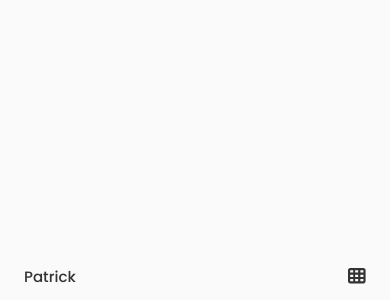
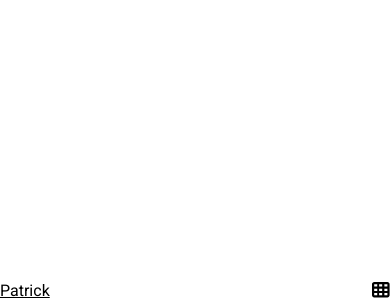
Before and after one commit to BaldezPatrick/Portfolio, a React (Create React App) app: page / in a window 390 px wide. Shown: the part 544-844 px from the top of the page. Built offline with nearby package versions, Linux system fonts and the light colour scheme.

Commit message:
First global styling for the project.

```diff
--- a/src/App.css
+++ b/src/App.css
@@ -1,56 +1,4 @@
-@import url('https://fonts.googleapis.com/css2?family=Open+Sans:ital,wght@0,300;0,400;0,500;0,600;0,700;0,800;1,300;1,400;1,500;1,600;1,700;1,800&family=Poppins:wght@400;500;600&family=Roboto+Mono:wght@100&display=swap');
-
-:root {
-  --header-height: 3rem;
-
-  --hue: 0;
-  --sat: 0%;
-  --title-color: hsl(var(--hue), var(--sat), 20%);
-  --title-color-dark: hsl(var(--hue), var(--sat), 0%);
-  --text-color: hsl(var(--hue), var(--sat), 46%);
-  --body-color: hsl(var(--hue), var(--sat), 98%);
-  --container-color: #fff;
-
-  --body-font: "Poppins", sans-serif;
-
-  --big-font-size: 3.5rem;
-  --h1-font-size: 2.25rem;
-  --h2-font-size: 1.5rem;
-  --h3-font-size: 1.25rem;
-  --normal-font-size: 1rem;
-  --small-font-size: 0.875rem;
-  --smaller-font-size: 0.813rem;
-  --tiny-font-size: 0.625rem;
-
-  --font-normal: 400;
-  --font-medium: 500;
-  --font-semi-bold: 600;
-
-  --mb-0-25: 0.25rem;
-  --mb-0-5: 0.5rem;
-  --mb-0-75: 0.75rem;
-  --mb-1: 1rem;
-  --mb-1-5: 1.5rem;
-  --mb-2: 2rem;
-  --mb-2-5: 2.5rem;
-  --mb-3: 3rem;
-
-  --z-tootip: 10;
-  --z-fixed: 100;
-  --z-modal: 1000;
-}
-
-@media screen and (max-width: 992px) {
-  :root {
-    --big-font-size: 2.75rem;
-    --h1-font-size: 1.5rem;
-    --h2-font-size: 1.25rem;
-    --h3-font-size: 1rem;
-    --normal-font-size: 0.938rem;
-    --small-font-size: 0.813rem;
-    --smaller-font-size: 0.75rem;
-  }
-}
+@import url('https://fonts.googleapis.com/css2?family=Roboto:wght@300;400;700&display=swap');
 
 * {
   box-sizing: border-box;
@@ -58,131 +6,14 @@
   padding: 0;
 }
 
-html {
-  scroll-behavior: smooth;
+body {
+  font-family: 'Roboto', sans-serif;
 }
 
-body,
-button,
-input,
-textarea {
-  font-family: var(--body-font);
-  font-size: var(--normal-font-size);
-}
-
-body {
-  background-color: var(--body-color);
-  color: var(--text-color);
-}
-
-h1,
-h2,
-h3 {
-  color: var(--title-color);
-  font-weight: var(--font-semi-bold);
+a {
+  cursor: pointer;
 }
 
 ul {
-  list-style: none;
+  list-style-type: none;
 }
-
-a {
-  text-decoration: none;
-}
-
-button {
-  border: none;
-  cursor: pointer;
-  outline: none;
-}
-
-img {
-  height: auto;
-  max-width: 100%;
-}
-
-.section {
-  padding: 6rem 0 2rem;
-}
-
-.section__title {
-  color: var(--title-color);
-  font-size: var(--h1-font-size);
-}
-
-.section__subtitle {
-  display: block;
-  font-size: var(--small-font-size);
-  margin-bottom: 4rem;
-}
-
-.section__title,
-.section__subtitle {
-  text-align: center;
-}
-
-.container {
-  margin-left: auto;
-  margin-right: auto;
-  max-width: 968px;
-}
-
-.grid {
-  display: grid;
-  gap: 1.5rem;
-}
-
-.button {
-  background-color: var(--title-color);
-  border-radius: 1rem;
-  color: var(--container-color);
-  display: inline-block;
-  font-weight: var(--font-medium);
-  padding: 1.25rem 2rem;
-}
-
-.button:hover {
-  background-color: var(--title-color-dark);
-}
-
-.button__icon {
-  margin-left: var(--mb-0-5);
-}
-
-.button--flex {
-  align-items: center;
-  display: inline-flex;
-}
-
-@media screen and (max-width: 992px) {
-  .container {
-    margin-left: var(--mb-1-5);
-    margin-right: var(--mb-1-5);
-  }
-
-  .button {
-    padding: 1rem 1.75rem;
-  }
-}
-
-@media screen and (max-width: 768px) {
-  .section {
-    padding: 2rem 0 4rem;
-  }
-
-}
-
-@media screen and (max-width: 576px) {
-
-}
-
-@media screen and (max-width: 350px) {
-  :root {
-    --big-font-size: 2.25rem;
-  }
-
-  .container {
-    margin-left: var(--mb-1);
-    margin-right: var(--mb-1);
-  }
-}
```
